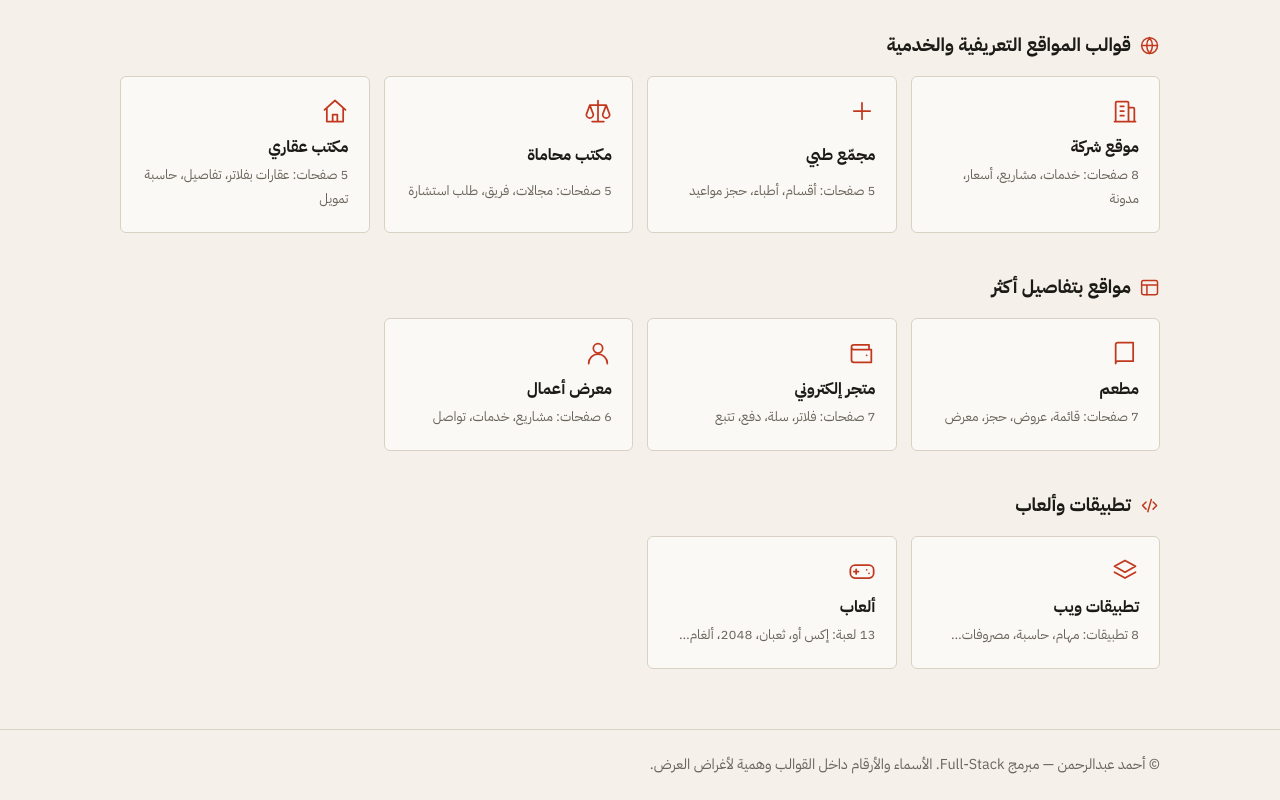
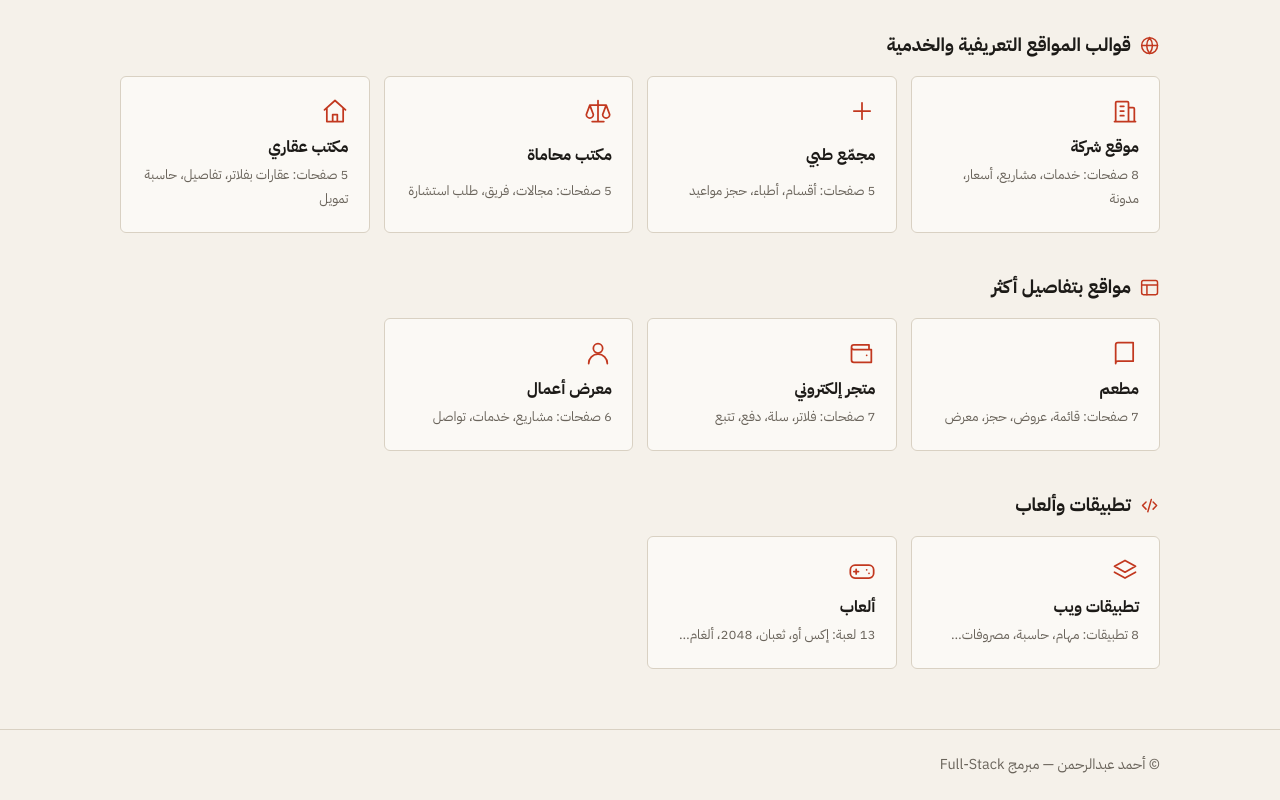
Before and after one commit to ahmedabdulrhmanabdo/website-templates, a plain HTML site: page index.html in a window 1280 px wide. Shown: the part 560-1360 px from the top of the page. Drawn offline with Linux system fonts and the light colour scheme.

Commit message:
Remove demo-data notice from landing page footer

```diff
--- a/index.html
+++ b/index.html
@@ -23,4 +23,4 @@ footer{border-top:1px solid var(--line);padding:22px 16px;color:var(--mut);font-
 <h2><svg class="i " aria-hidden="true"><use href="#i-globe"/></svg> قوالب المواقع التعريفية والخدمية</h2><div class="g"><a class="c" href="company-website/"><svg class="i " aria-hidden="true"><use href="#i-building"/></svg><b>موقع شركة</b><small>8 صفحات: خدمات، مشاريع، أسعار، مدونة</small></a><a class="c" href="clinic-website/"><svg class="i " aria-hidden="true"><use href="#i-plus"/></svg><b>مجمّع طبي</b><small>5 صفحات: أقسام، أطباء، حجز مواعيد</small></a><a class="c" href="law-firm-website/"><svg class="i " aria-hidden="true"><use href="#i-scale"/></svg><b>مكتب محاماة</b><small>5 صفحات: مجالات، فريق، طلب استشارة</small></a><a class="c" href="real-estate-website/"><svg class="i " aria-hidden="true"><use href="#i-home"/></svg><b>مكتب عقاري</b><small>5 صفحات: عقارات بفلاتر، تفاصيل، حاسبة تمويل</small></a></div>
 <h2><svg class="i " aria-hidden="true"><use href="#i-layout"/></svg> مواقع بتفاصيل أكثر</h2><div class="g"><a class="c" href="restaurant-website/"><svg class="i " aria-hidden="true"><use href="#i-book"/></svg><b>مطعم</b><small>7 صفحات: قائمة، عروض، حجز، معرض</small></a><a class="c" href="store-website/"><svg class="i " aria-hidden="true"><use href="#i-wallet"/></svg><b>متجر إلكتروني</b><small>7 صفحات: فلاتر، سلة، دفع، تتبع</small></a><a class="c" href="portfolio-website/"><svg class="i " aria-hidden="true"><use href="#i-user"/></svg><b>معرض أعمال</b><small>6 صفحات: مشاريع، خدمات، تواصل</small></a></div>
 <h2><svg class="i " aria-hidden="true"><use href="#i-code"/></svg> تطبيقات وألعاب</h2><div class="g"><a class="c" href="apps/"><svg class="i " aria-hidden="true"><use href="#i-layers"/></svg><b>تطبيقات ويب</b><small>8 تطبيقات: مهام، حاسبة، مصروفات…</small></a><a class="c" href="games/"><svg class="i " aria-hidden="true"><use href="#i-game"/></svg><b>ألعاب</b><small>13 لعبة: إكس أو، ثعبان، 2048، ألغام…</small></a></div>
-</div></main><footer><div class="w">© أحمد عبدالرحمن — مبرمج Full-Stack. الأسماء والأرقام داخل القوالب وهمية لأغراض العرض.</div></footer></body></html>
+</div></main><footer><div class="w">© أحمد عبدالرحمن — مبرمج Full-Stack</div></footer></body></html>
```
